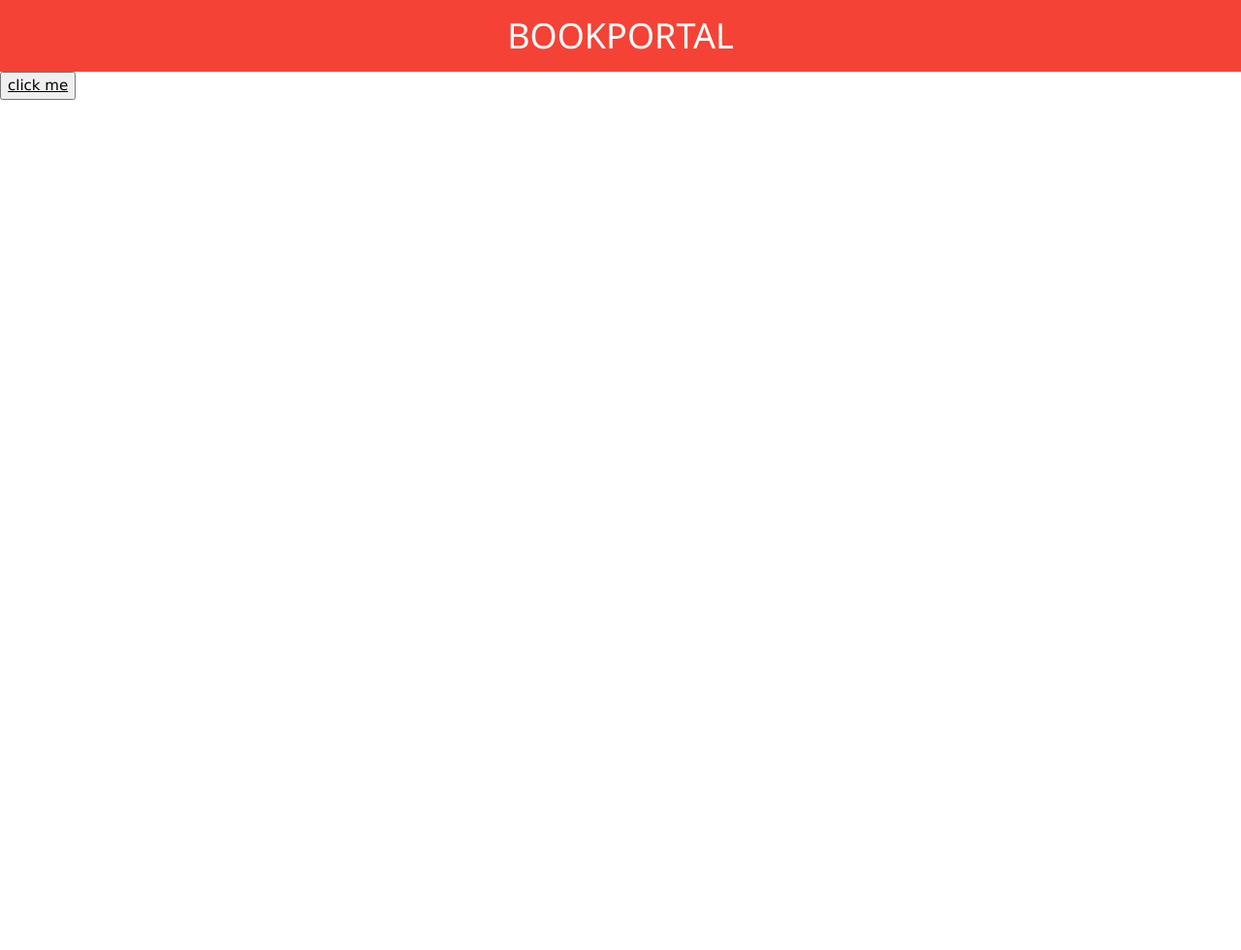
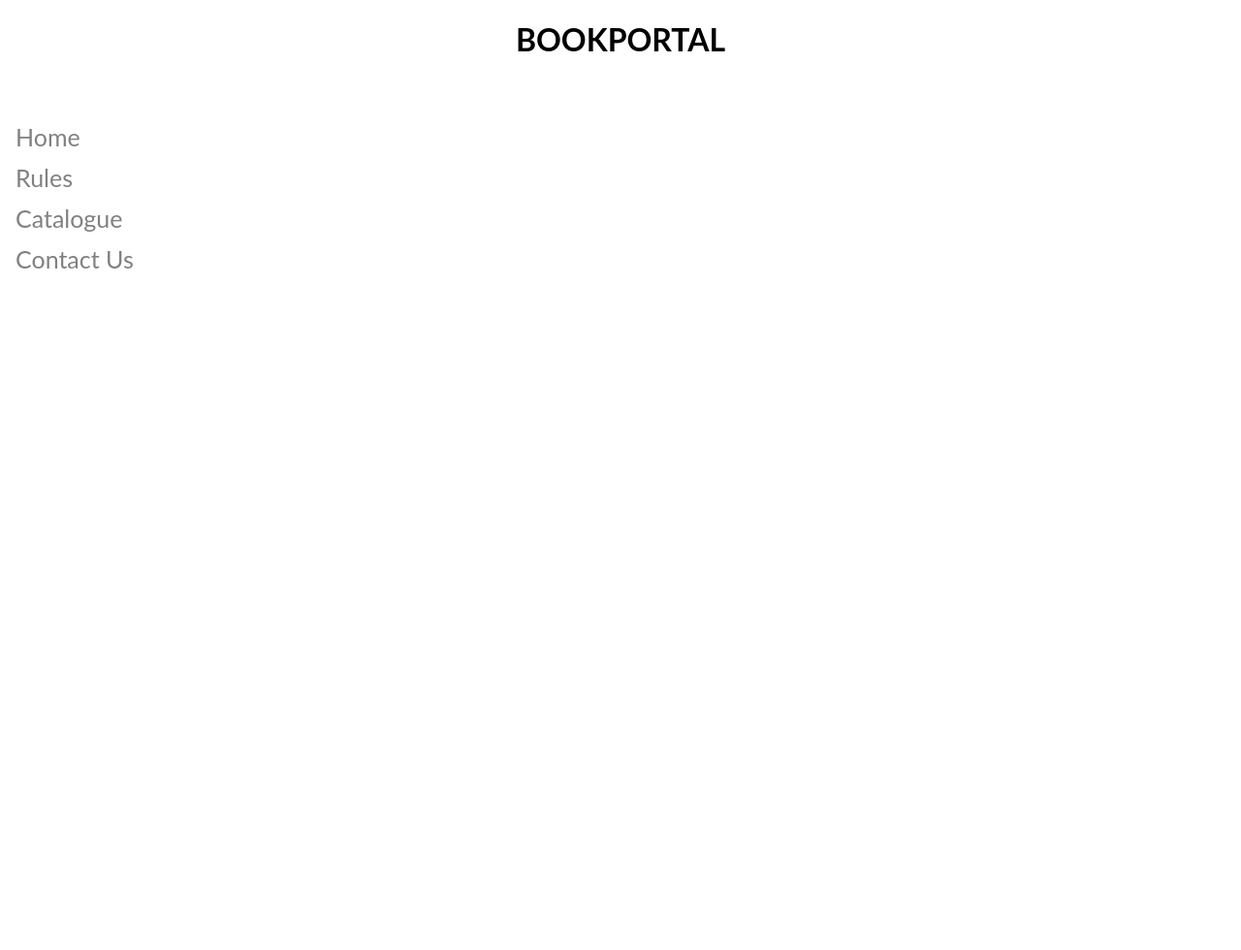
Before and after one commit to vishwas121/SOC19-Book_portal, a Django app: page / in a window 1280 px wide. Shown: the whole page at 97% size. Run offline with Django 3.2, Linux system fonts and the light colour scheme.

Commit message:
third commit

```diff
--- a/SOC19/SOC19/urls.py
+++ b/SOC19/SOC19/urls.py
@@ -1,14 +1,17 @@
-from django.conf.urls import url, include
+from django.conf.urls import url
+from django.conf.urls import include
 from django.contrib import admin
-from . import views
+from . import views,settings
+from django.contrib.staticfiles.urls import static
 from django.contrib.staticfiles.urls import staticfiles_urlpatterns
 
 
 urlpatterns = [
     url(r'^admin/', admin.site.urls),
-    url(r'^accounts/',include('accounts.urls')),
+   url(r'^accounts/',include('accounts.urls')),
     url(r'^about/$', views.about),
     url(r'^$', views.homepage),
 ]
 
 urlpatterns += staticfiles_urlpatterns()
+urlpatterns += static(settings.MEDIA_URL, document_root=settings.MEDIA_ROOT)
--- a/SOC19/accounts/urls.py
+++ b/SOC19/accounts/urls.py
@@ -1,9 +1,8 @@
 from django.conf.urls import url
 from . import views
 
+app_name = 'accounts'
 
-app_name='accounts'
-
-urlpatterns={
-    url(r'^signup/$',views.signup_view,name="signup")
-}
+urlpatterns = [
+    url(r'^signup/$', views.signup_view, name="signup"),
+]
--- /dev/null
+++ b/SOC19/assets/sty.css
@@ -0,0 +1,34 @@
+body {
+    font-family: "Lato", sans-serif;
+  }
+
+  .sidenav {
+    height: 100%;
+    width: 200px;
+    position: fixed;
+    z-index: 1;
+    top: 100px;
+    left: 0;
+   /*  background-color: rgb(212, 26, 26); */
+
+    overflow-x: hidden;
+    padding-top: 20px;
+  }
+
+  .sidenav a {
+    padding: 6px 8px 6px 16px;
+    text-decoration: none;
+    font-size: 25px;
+    color: #818181;
+    display: block;
+  }
+
+  .sidenav a:hover {
+    color: #f1f1f1;
+  }
+
+  .main {
+    margin-left: 160px; /* Same as the width of the sidenav */
+    font-size: 28px; /* Increased text to enable scrolling */
+    padding: 0px 10px;
+  }
--- a/SOC19/assets/style.css
+++ /dev/null
@@ -1,5 +0,0 @@
-body{
-    background-image:url('backgroud.jpeg');
-    background-image: 'backgroung.jpeg';
-    background-color: aqua;
-}
--- /dev/null
+++ b/SOC19/templates/base_layouts.html
@@ -0,0 +1,37 @@
+{% load static from staticfiles %}
+
+<!DOCTYPE html>
+<html>
+<head>
+<meta name="viewport" content="width=device-width, initial-scale=1">
+<link rel="stylesheet" href="{% static 'sty.css' %}"><!--  -->
+<style>
+
+@media screen and (max-height: 450px) {
+  .sidenav {padding-top: 15px;}
+  .sidenav a {font-size: 18px;}
+}
+</style>
+</head>
+<body >
+
+
+    <div class="sidenav">
+        <a href="homepage.html">Home</a>
+        <a href="rules.html">Rules</a>
+        <a href="#clients">Catalogue</a>
+        <a href="CONTACT.html">Contact Us</a>
+    </div>
+
+
+        <div class="wrapper">
+                {% block content %}
+
+                {% endblock%}
+
+        </div>
+
+
+
+</body>
+</html>
--- a/SOC19/templates/homepage.html
+++ b/SOC19/templates/homepage.html
@@ -1,16 +1,10 @@
-<!DOCTYPE html>
-<html>
-<head>
-    <title>
-        BOOKPORTAL
-    </title>
-    <link rel="stylesheet" href="https://www.w3schools.com/w3css/4/w3.css">
-    <link rel="stylesheet" href="/static/style.css">
-</head>
-<body>
-    <div class="w3-container w3-red">
+{% extends 'base_layouts.html' %}
+
+{% block content %}
+    <div >
     <h1 style="text-align: center">BOOKPORTAL</h1>
+
+
     </div>
-    <button><a href="/about">click me</a></button>
-</body>
-</html>
+
+{% endblock %}
```
Also changed, not shown: SOC19/SOC19/settings.py (+9 -4 lines), SOC19/accounts/templates/accounts/signup.html (+6 -5 lines), SOC19/accounts/views.py (+8 -7 lines), SOC19/db.sqlite3, SOC19/media/background.jpeg (added), SOC19/media/library.jpg (added), 5 other files.
